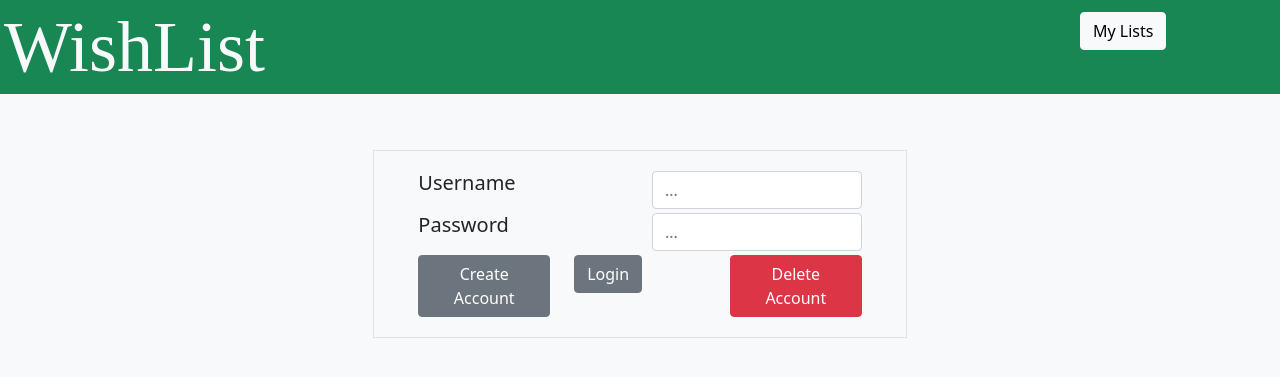
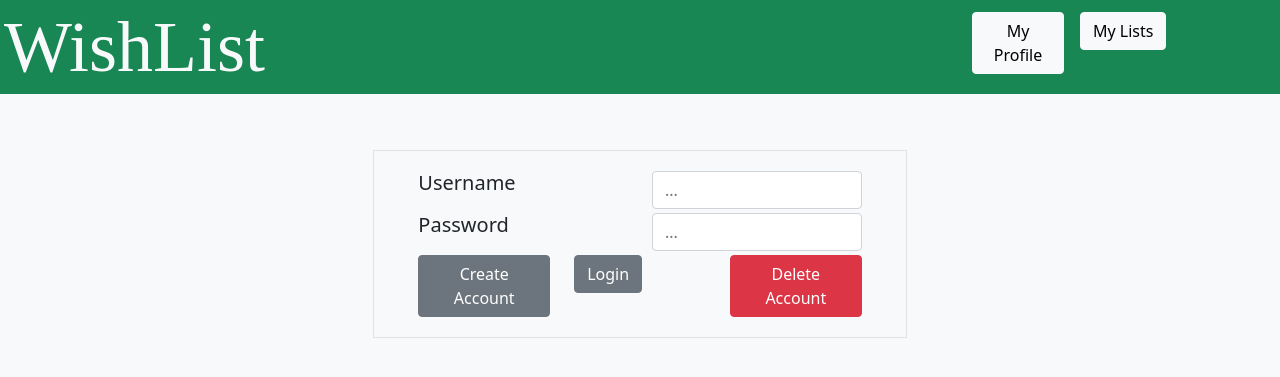
Before and after one commit to wonkyjunky/cst438_project2, a Flask app: page /login in a window 1280 px wide. Shown: the top 377 px of the page. Run offline with Flask 2, Linux system fonts and the light colour scheme; some libraries are stand-ins or nearby versions.

Commit message:
linked myprofile

```diff
--- a/public/js/logincheck.js
+++ b/public/js/logincheck.js
@@ -10,6 +10,9 @@ $(async () =>
 	$('#logout-button').click(function() {
 		sessionStorage.clear();
 		location.href = "login";
+	});
+	$('#Profile-button').click(function() {
+		location.href = "profile";
 	});
 });
 
--- a/templates/layouts/layout.html
+++ b/templates/layouts/layout.html
@@ -25,6 +25,9 @@
 			<div class="col display-2 text-light" style="font-family: 'Jalnan';">WishList</div>
 			<div id="welcome-banner" class="col h3 text-light p-3"></div>
 			<div class="col-sm-1 p-2">
+				<button class="btn btn-light"  id ="Profile-button">My Profile</a>
+			</div>
+			<div class="col-sm-1 p-2">
 				<a role="button" href="wishlists" class="btn btn-light">My Lists</a>
 			</div>
 			<div class="col-sm-1 p-2">
```
